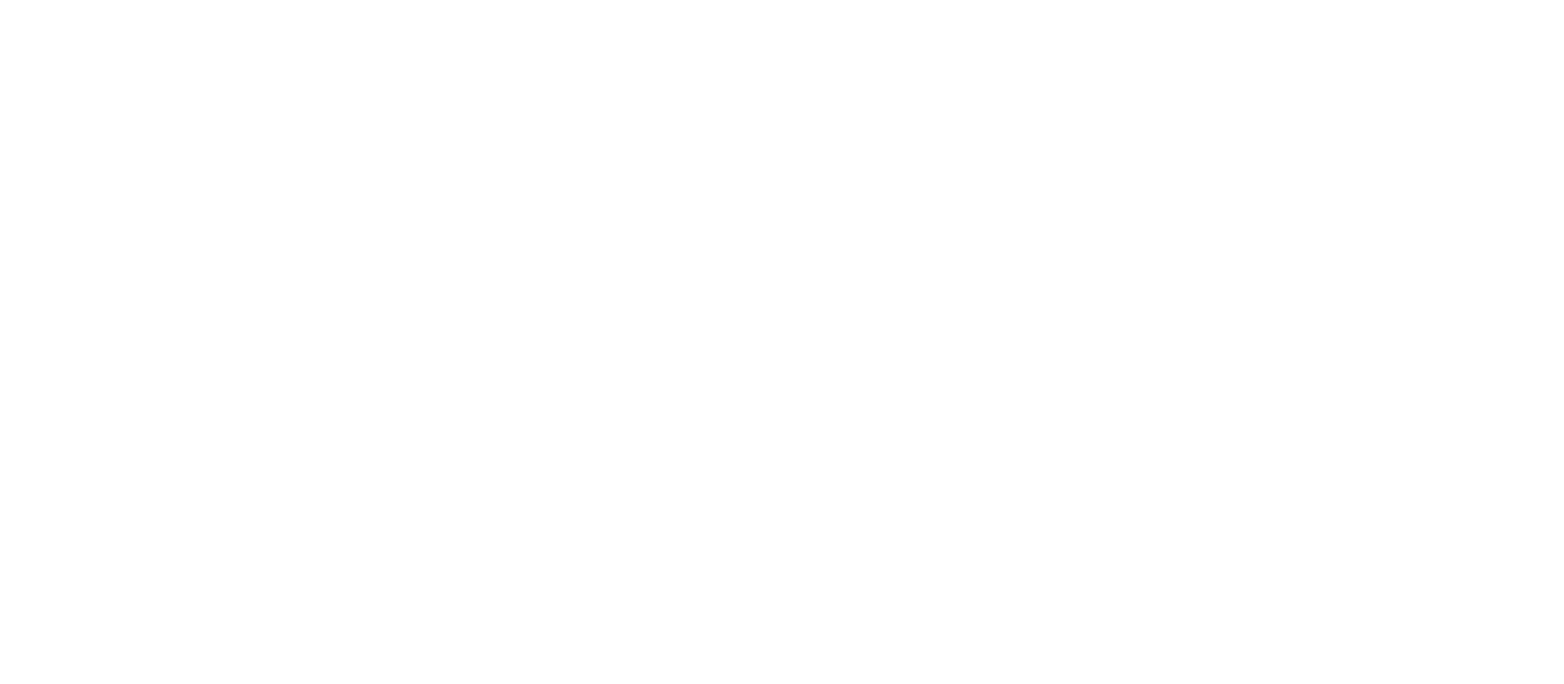
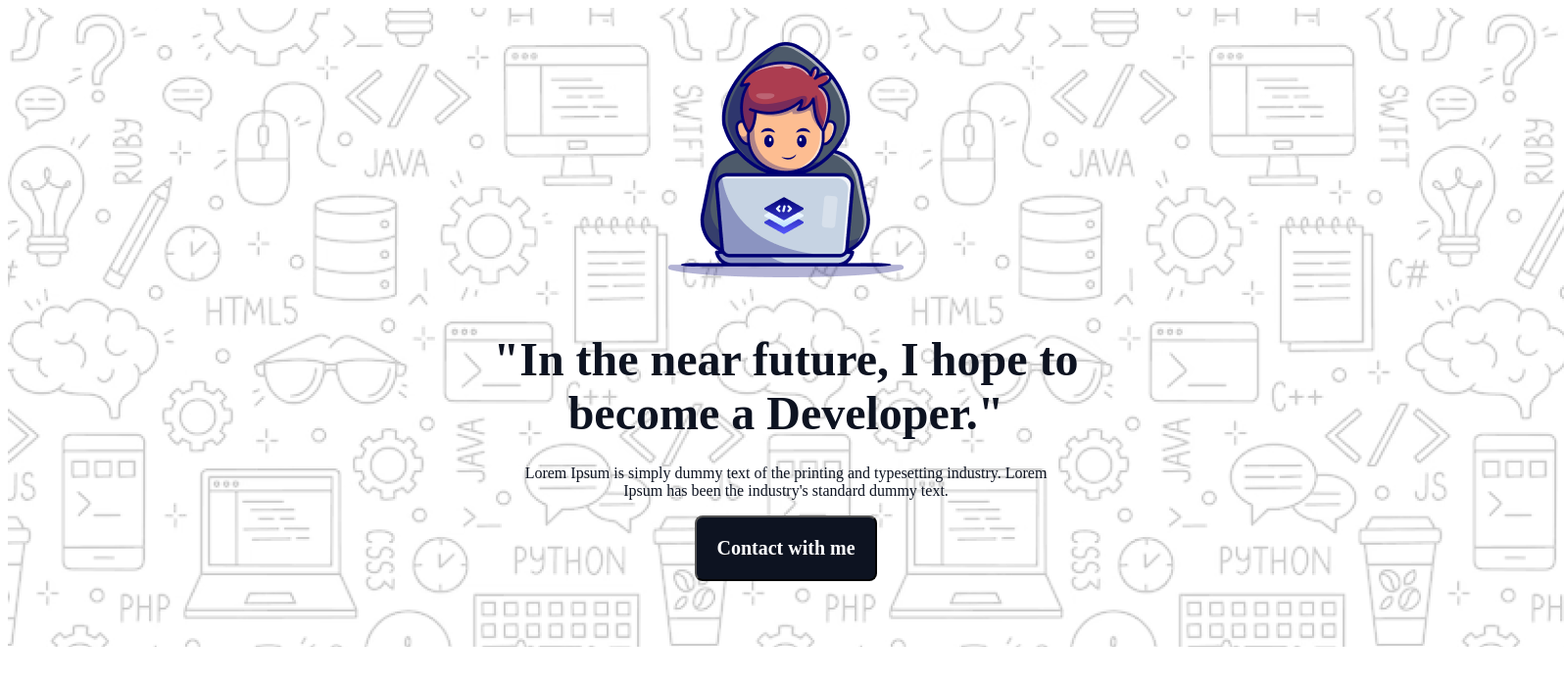
Before and after one commit to MuktadinTorongo/assignment-_1, a plain HTML site: page index.html in a window 1280 px wide. Shown: the whole page at 98% size, 1596 px wide, since content can reach past the window. Drawn offline with Linux system fonts and the light colour scheme; a web font is replaced by a local one.

Commit message:
Added banner section

```diff
--- a/index.html
+++ b/index.html
@@ -3,10 +3,30 @@
 <head>
     <meta charset="UTF-8">
     <meta name="viewport" content="width=device-width, initial-scale=1.0">
-    <title>Document</title>
+    <title>B10A1-Challenge-Begins</title>
     <link rel="stylesheet" href="styles/style.css">
 </head>
 <body>
+    <!-- Header section start-->
+    <header>
+        <div class="banner-container">
+            <div class="banner-img-container">
+                <img src="assets/Group.png" alt="">
+            </div>
+            <div class="banner-text-container">
+                <h1 class="banner-title">"In the near future, I hope to <br> become a Developer."</h1>
+                <p class="banner-paragraph">Lorem Ipsum is simply dummy text of the printing and typesetting industry. Lorem <br> Ipsum has been the industry's standard dummy text.</p>
+                <button class="banner-button">Contact with me</button>
+            </div>
+        </div>
+    </header>
 
+    <main>
+
+    </main>
+
+    <footer>
+
+    </footer>
 </body>
 </html>
--- a/styles/style.css
+++ b/styles/style.css
@@ -0,0 +1,41 @@
+/* Google fonts */
+@import url("https://fonts.googleapis.com/css2?family=Azeret+Mono:ital,wght@0,100..900;1,100..900&display=swap");
+
+*{
+    font-family: "Azeret Mono";
+    font-style: normal;
+}
+
+/* Header related styles */
+header{
+    background-image: url(../assets/Hero-bg.png);
+    width: 1588px;
+    height: 652px;
+}
+.banner-container{
+    text-align: center;
+}
+.banner-img-container > img{
+    margin-top: 35px;
+    margin-bottom: 20px;
+}
+.banner-title{
+    color: #0D1321;
+    font-size: 48px;
+    font-weight: 800;
+    margin-bottom: 25px;
+}
+.banner-paragraph{
+    color: #0D1321;
+    font-size: 16px;
+    font-weight: 400;
+}
+.banner-button{
+    padding: 20px 20px;
+    gap: 10px;
+    border-radius: 8px;
+    background: #0D1321;
+    color: #FFF;
+    font-size: 20px;
+    font-weight: 600;
+}
```
Also changed, not shown: assets/Hero-New-bg.png (added).
